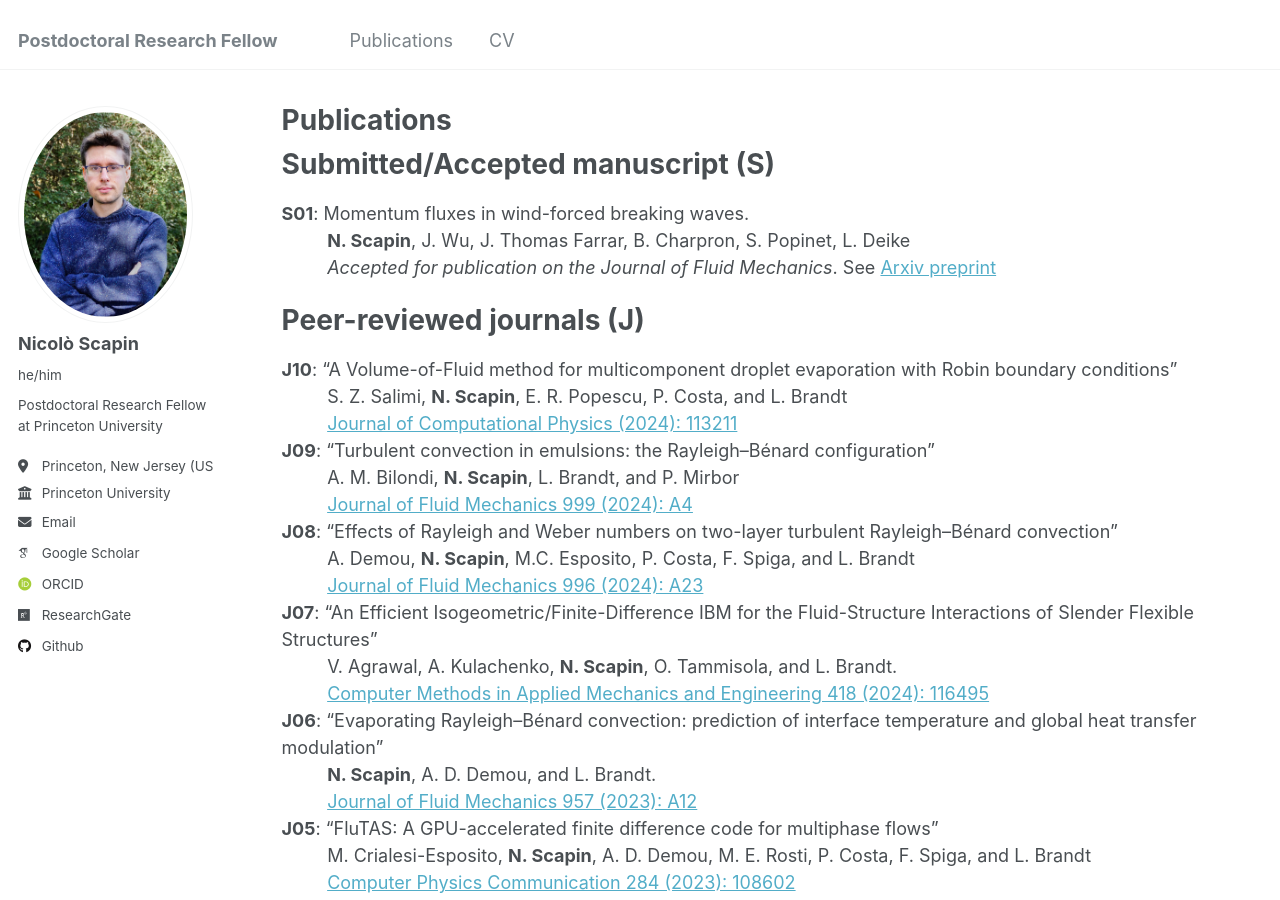
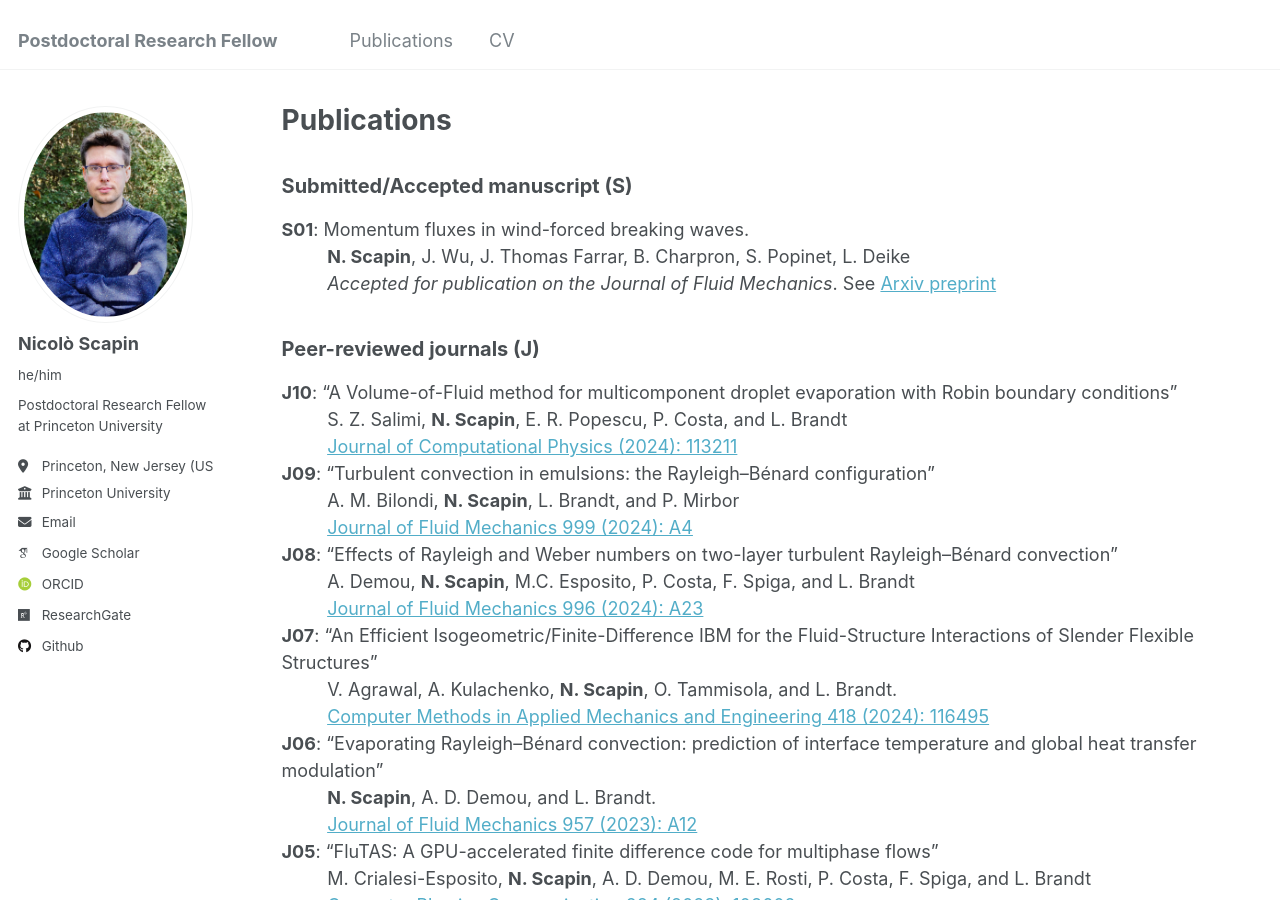
Before and after one commit to nscapin/nscapin.github.io, a Jekyll site: the page built from _pages/publications.md, in a window 1280 px wide and 900 px high. Built offline with Jekyll 4.4.1, drawn with Linux system fonts in a browser that asks for light colours; some web fonts are replaced.

Commit message:
Update publications.md

```diff
--- a/_pages/publications.md
+++ b/_pages/publications.md
@@ -7,14 +7,14 @@ author_profile: true
 
 {% include base_path %}
 
-Submitted/Accepted manuscript (S)
-======
+<h3 style="font-size: 20px;">Submitted/Accepted manuscript (S)</h3>
+
 **S01**: Momentum fluxes in wind-forced breaking waves. \
 &nbsp;&nbsp;&nbsp;&nbsp;&nbsp;&nbsp;&nbsp;&nbsp;&nbsp;**N. Scapin**, J. Wu, J. Thomas Farrar, B. Charpron, S. Popinet, L. Deike \
 &nbsp;&nbsp;&nbsp;&nbsp;&nbsp;&nbsp;&nbsp;&nbsp;&nbsp;<em>Accepted for publication on the Journal of Fluid Mechanics</em>. See [Arxiv preprint](http://arxiv.org/abs/2411.03415)
 
-Peer-reviewed journals (J)
-======
+<h3 style="font-size: 20px;">Peer-reviewed journals (J)</h3>
+
 **J10**: "A Volume-of-Fluid method for multicomponent droplet evaporation with Robin boundary conditions" \
 &nbsp;&nbsp;&nbsp;&nbsp;&nbsp;&nbsp;&nbsp;&nbsp;&nbsp;S. Z. Salimi, **N. Scapin**, E. R. Popescu, P. Costa, and L. Brandt \
 &nbsp;&nbsp;&nbsp;&nbsp;&nbsp;&nbsp;&nbsp;&nbsp;&nbsp;[Journal of Computational Physics (2024): 113211](https://www.sciencedirect.com/science/article/pii/S0021999124004601) \
@@ -46,14 +46,14 @@ Peer-reviewed journals (J)
 &nbsp;&nbsp;&nbsp;&nbsp;&nbsp;&nbsp;&nbsp;&nbsp;&nbsp;**N. Scapin**, P. Costa, and L. Brandt \
 &nbsp;&nbsp;&nbsp;&nbsp;&nbsp;&nbsp;&nbsp;&nbsp;&nbsp;[Journal of Computational Physics 407 (2020): 109251](https://www.sciencedirect.com/science/article/abs/pii/S0021999120300255)
 
-Peer-reviewed proceedings (P)
-======
+<h3 style="font-size: 20px;">Peer-reviewed proceedings (P)</h3>
+
 **P01**: A mass-conserving pressure-based method for two-phase flows with phase change \
 &nbsp;&nbsp;&nbsp;&nbsp;&nbsp;&nbsp;&nbsp;&nbsp;&nbsp;**N. Scapin**, A. Shahmardi, W. H. R. Chan, S. S. Jain, S. Mirjalili, M. Pelanti, L. Brandt \
 &nbsp;&nbsp;&nbsp;&nbsp;&nbsp;&nbsp;&nbsp;&nbsp;&nbsp;[Proceedings of the Summer Program, Center for Turbulence Research (2022)](https://web.stanford.edu/~sjsuresh/iii08_Scapin.pdf)
 
-Books chapters (B)
-======
+<h3 style="font-size: 20px;">Books chapters (B)</h3>
+
 **B01**: Overview of tropical cyclones and historical perspective, <em>Chapter 1 of Tropical Cyclones and Associated Impacts</em> \
 &nbsp;&nbsp;&nbsp;&nbsp;&nbsp;&nbsp;&nbsp;&nbsp;&nbsp;W. Yang, M. Chung, L. Deike, T.-L. Hsieh, M. Igbinoba, E. Levin, S. Menemenlis, \
 &nbsp;&nbsp;&nbsp;&nbsp;&nbsp;&nbsp;&nbsp;&nbsp;&nbsp;I. Mitevski, G. Rios, **N. Scapin**, and G. A. Vecchi \
```
